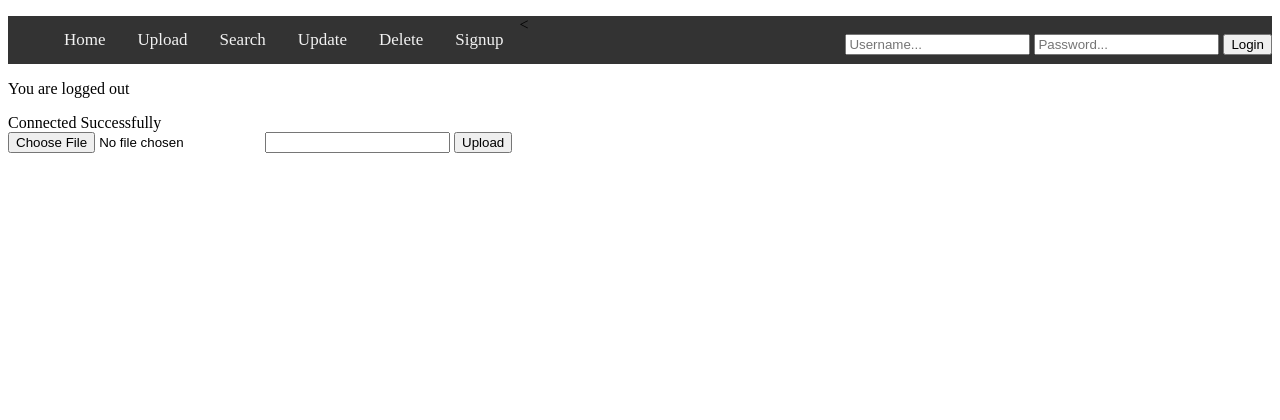
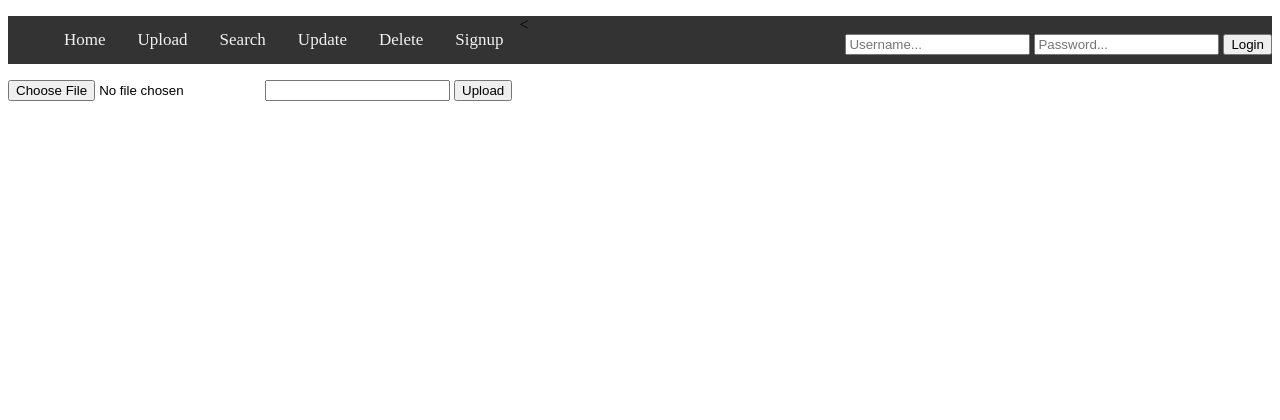
Before and after one commit to domcumba/database_project, a PHP site: page /upload.php in a window 1280 px wide. Shown: the top 420 px of the page. Run offline with PHP 8.4, Linux system fonts and the light colour scheme; some libraries are stand-ins or nearby versions.

Commit message:
Cleaned up upload page

```diff
--- a/practice/upload.php
+++ b/practice/upload.php
@@ -5,10 +5,10 @@
 	<main>
 		<?php
 			if (isset($_SESSION['username'])){
-				echo '<p> You are logged in </p>';
+
 			}
 			else {
-				echo '<p> You are logged out </p>';
+
 			}
 		?>
 	</main>
@@ -24,8 +24,6 @@
 include 'db_connection.php';
 
 $conn = OpenCon();
-
-echo "Connected Successfully";
 ?>
 
 <!doctype html>
```
